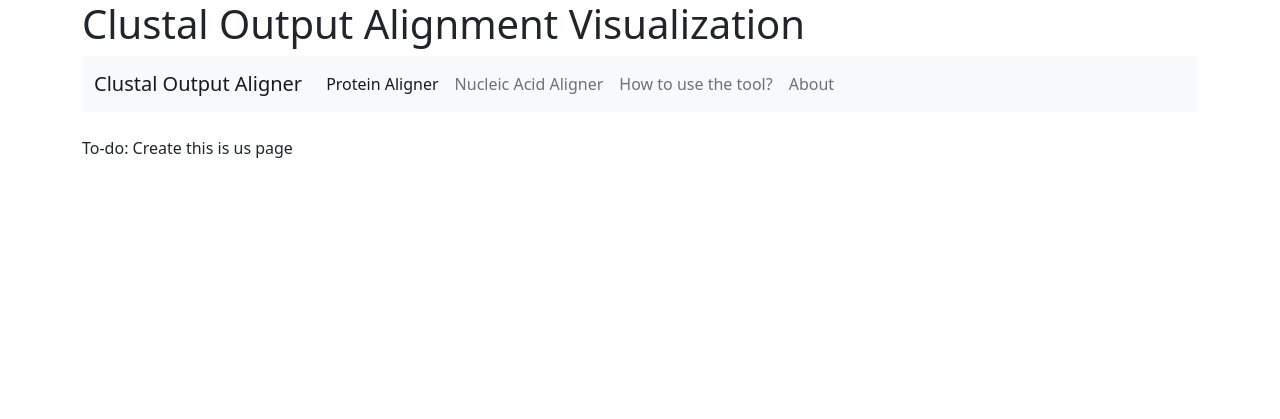
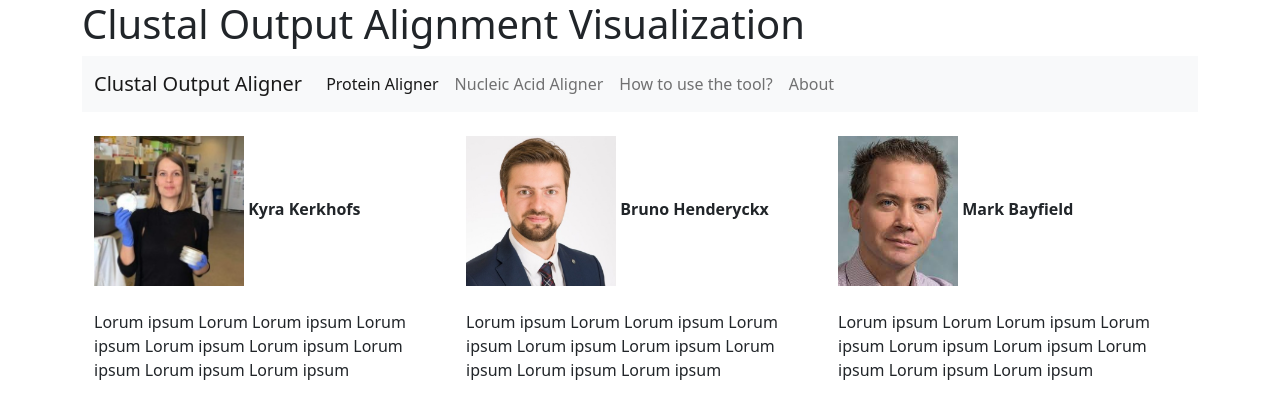
Before and after one commit to brunohenderyckx/clustal-output-aligner, a Flask app: page /about in a window 1280 px wide. Shown: the top 419 px of the page. Run offline with Flask 2, Linux system fonts and the light colour scheme; parts of the project's set-up code (start-up, migrations or seed data) failed here and were passed over.

Commit message:
Added About us section

```diff
--- a/templates/about.html
+++ b/templates/about.html
@@ -2,6 +2,28 @@
 
 {% block body %}
 
-    To-do: Create this is us page
+<div class="container">
+    <div class="row">
+
+        <div class="col-sm">
+            <img src="/static/Kyra.jpg" width="150">
+            <b>Kyra Kerkhofs</b>
+            <br><br>Lorum ipsum Lorum Lorum ipsum Lorum ipsum Lorum ipsum Lorum ipsum Lorum ipsum Lorum ipsum Lorum ipsum
+        </div>
+
+        <div class="col-sm">
+            <img src="/static/Bruno.jpg" width="150">
+            <b>Bruno Henderyckx</b>
+            <br><br>Lorum ipsum Lorum Lorum ipsum Lorum ipsum Lorum ipsum Lorum ipsum Lorum ipsum Lorum ipsum Lorum ipsum
+        </div>
+
+        <div class="col-sm">
+            <img src="/static/Mark.jpg" width="120">
+            <b>Mark Bayfield</b>
+            <br><br>Lorum ipsum Lorum Lorum ipsum Lorum ipsum Lorum ipsum Lorum ipsum Lorum ipsum Lorum ipsum Lorum ipsum
+        </div>
+
+    </div>
+  </div>
 
 {% endblock %}
```
Also changed, not shown: static/Bruno.jpg (added), static/Kyra.jpg (added), static/Mark.jpg (added), static/picture 10.png.
